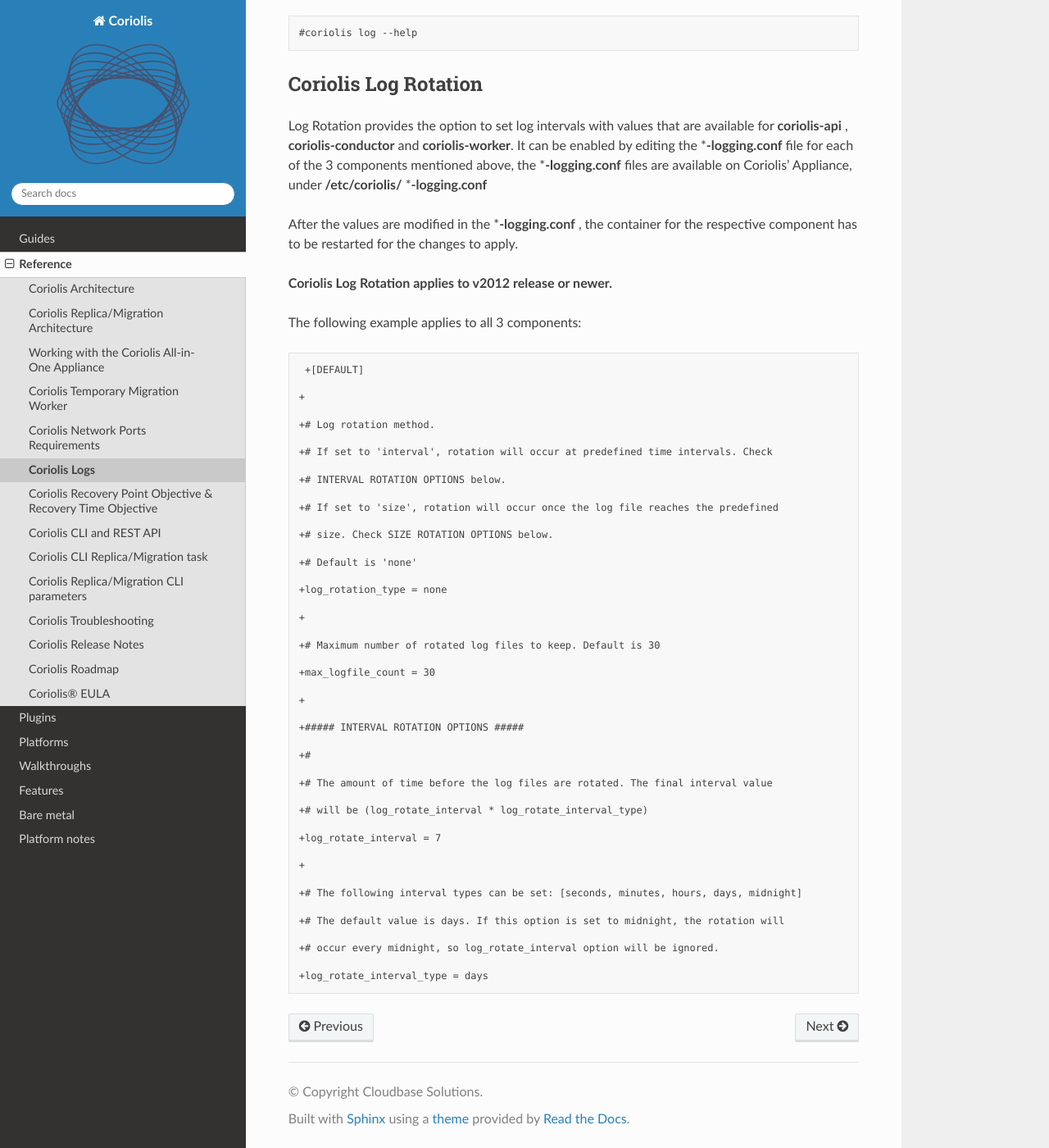
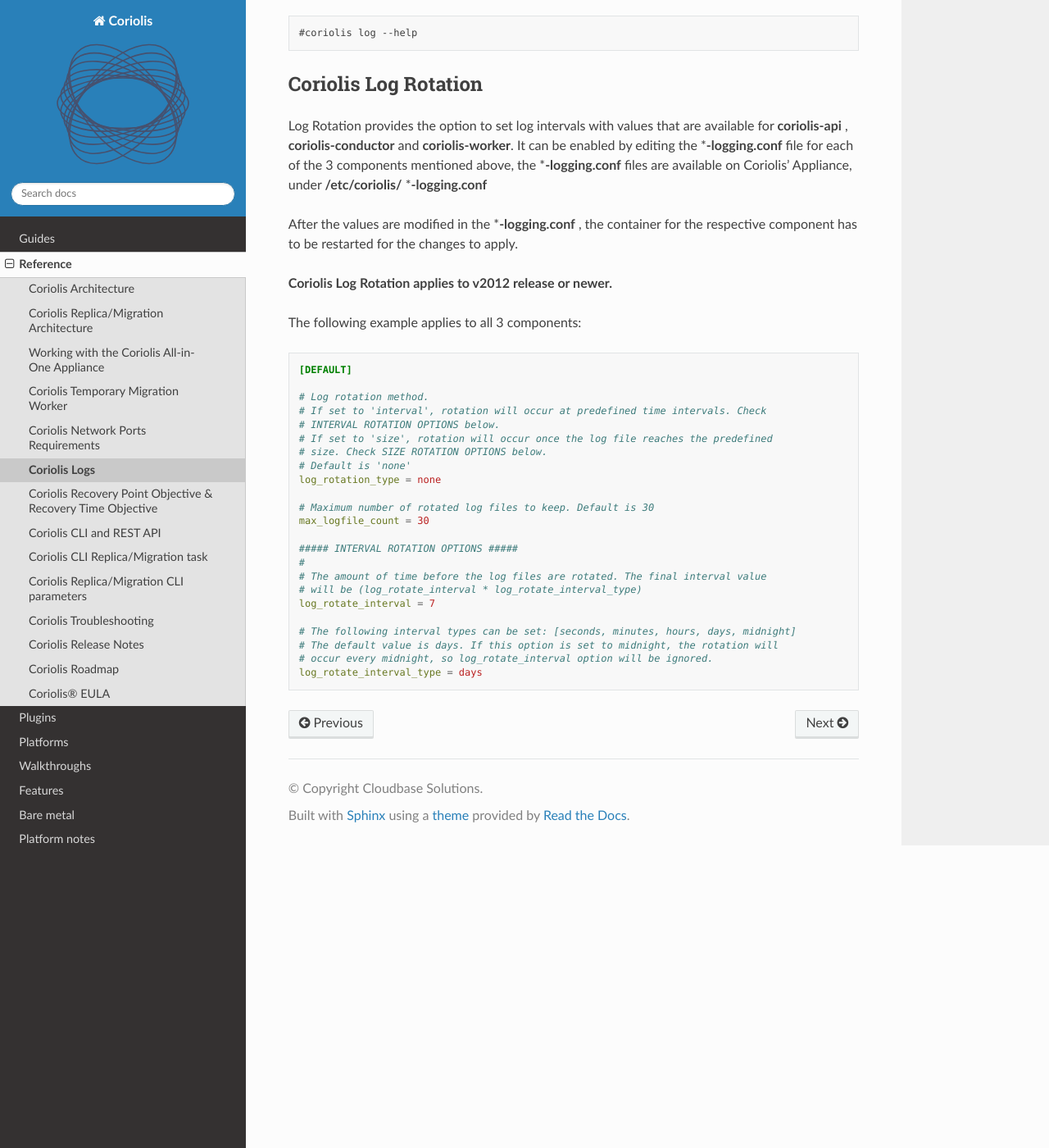
Before and after one commit to cloudbase/coriolis-docs, a Sphinx documentation site: the page built from source/reference/coriolis-logs.md, in a window 1280 px wide and 1400 px high, scrolled down 1737 px. Shown: the whole window at 82% size. Built offline with Sphinx 7.4.7 and the Read the Docs theme 3.1.0, drawn with Linux system fonts in a browser that asks for light colours.

Commit message:
Fix coriolis logs sample

````diff
--- a/source/reference/coriolis-logs.md
+++ b/source/reference/coriolis-logs.md
@@ -62,50 +62,28 @@
 
 The following example applies to all 3 components:
 
-```text
- +[DEFAULT]
+```ini
+[DEFAULT]
 
-+
+# Log rotation method.
+# If set to 'interval', rotation will occur at predefined time intervals. Check
+# INTERVAL ROTATION OPTIONS below.
+# If set to 'size', rotation will occur once the log file reaches the predefined
+# size. Check SIZE ROTATION OPTIONS below.
+# Default is 'none'
+log_rotation_type = none
 
-+# Log rotation method.
+# Maximum number of rotated log files to keep. Default is 30
+max_logfile_count = 30
 
-+# If set to 'interval', rotation will occur at predefined time intervals. Check
+##### INTERVAL ROTATION OPTIONS #####
+#
+# The amount of time before the log files are rotated. The final interval value
+# will be (log_rotate_interval * log_rotate_interval_type)
+log_rotate_interval = 7
 
-+# INTERVAL ROTATION OPTIONS below.
-
-+# If set to 'size', rotation will occur once the log file reaches the predefined
-
-+# size. Check SIZE ROTATION OPTIONS below.
-
-+# Default is 'none'
-
-+log_rotation_type = none
-
-+
-
-+# Maximum number of rotated log files to keep. Default is 30
-
-+max_logfile_count = 30
-
-+
-
-+##### INTERVAL ROTATION OPTIONS #####
-
-+#
-
-+# The amount of time before the log files are rotated. The final interval value
-
-+# will be (log_rotate_interval * log_rotate_interval_type)
-
-+log_rotate_interval = 7
-
-+
-
-+# The following interval types can be set: [seconds, minutes, hours, days, midnight]
-
-+# The default value is days. If this option is set to midnight, the rotation will
-
-+# occur every midnight, so log_rotate_interval option will be ignored.
-
-+log_rotate_interval_type = days
+# The following interval types can be set: [seconds, minutes, hours, days, midnight]
+# The default value is days. If this option is set to midnight, the rotation will
+# occur every midnight, so log_rotate_interval option will be ignored.
+log_rotate_interval_type = days
 ```
````
